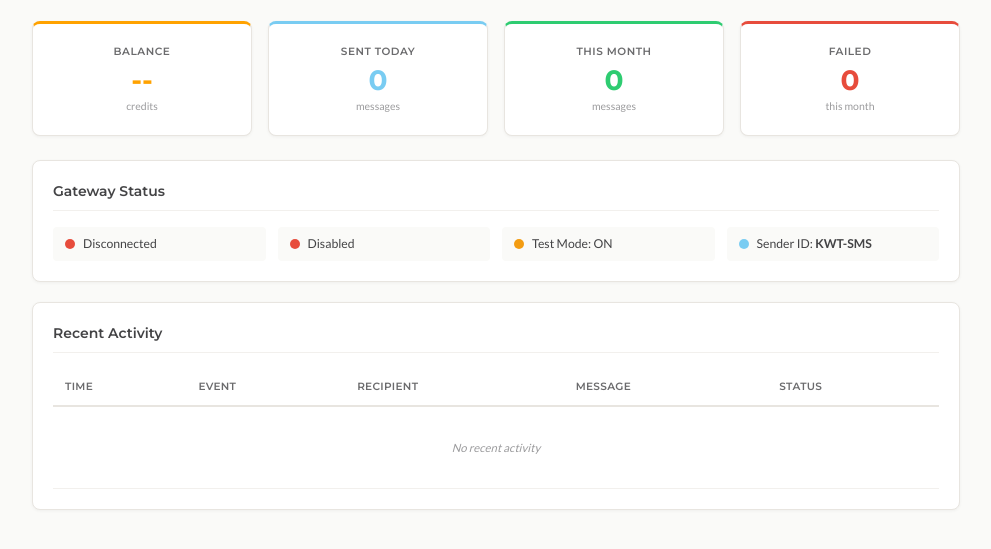
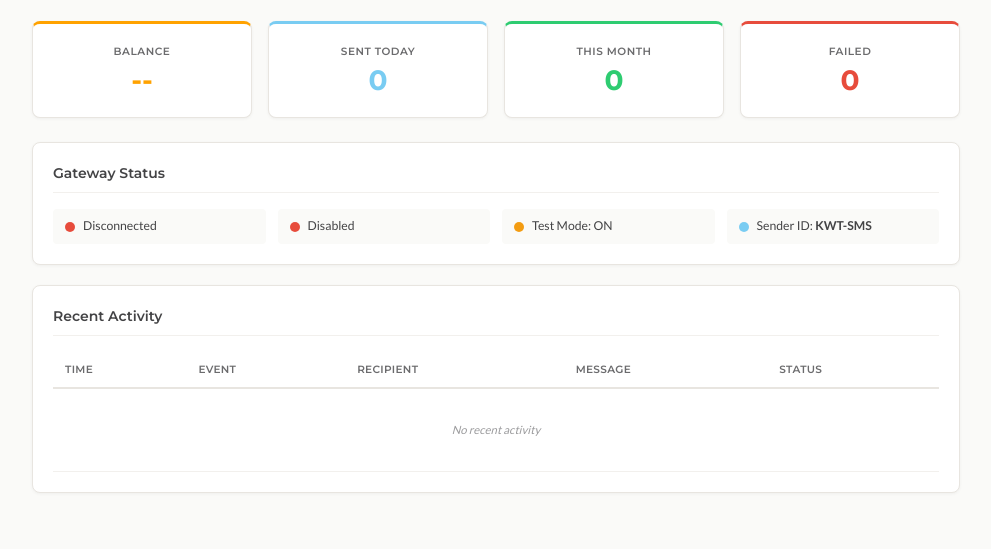
Before and after one commit to boxlinknet/kwtsms-freshdesk, a website: page app/index.html in a window 1280 px wide. Shown: the part 113-662 px from the top of the page, without its empty margins (144-1135 px from the left). Drawn offline with Linux system fonts and the light colour scheme.

Commit message:
style: remove stat card subtexts for cleaner dashboard

```diff
--- a/app/index.html
+++ b/app/index.html
@@ -44,22 +44,18 @@
           <div class="stat-card stat-card-balance">
             <div class="stat-label">Balance</div>
             <div class="stat-value" id="stat-balance">--</div>
-            <div class="stat-unit">credits</div>
           </div>
           <div class="stat-card stat-card-sent">
             <div class="stat-label">Sent Today</div>
             <div class="stat-value" id="stat-today">0</div>
-            <div class="stat-unit">messages</div>
           </div>
           <div class="stat-card stat-card-month">
             <div class="stat-label">This Month</div>
             <div class="stat-value" id="stat-month">0</div>
-            <div class="stat-unit">messages</div>
           </div>
           <div class="stat-card stat-card-error">
             <div class="stat-label">Failed</div>
             <div class="stat-value" id="stat-failed">0</div>
-            <div class="stat-unit">this month</div>
           </div>
         </div>
 
```
